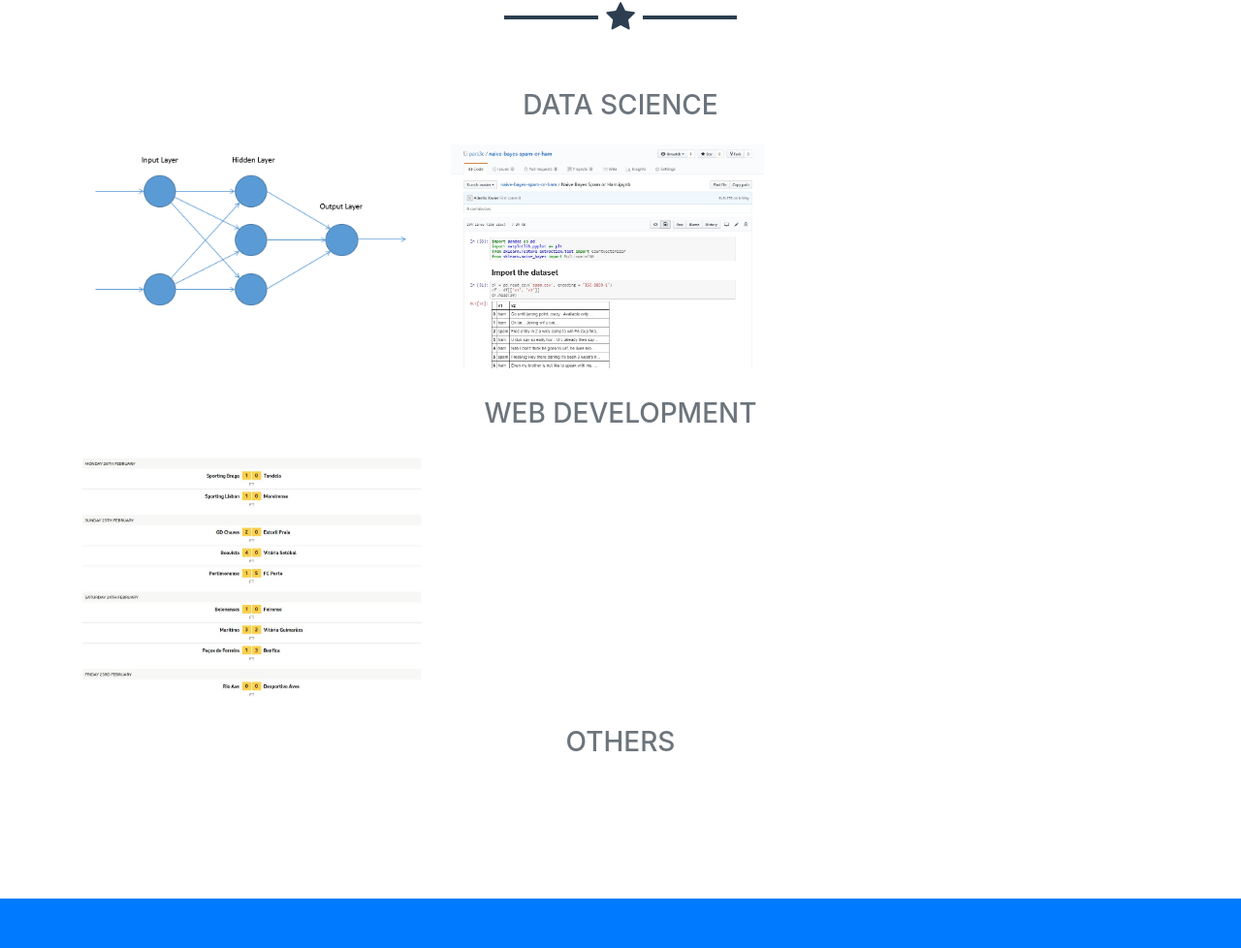
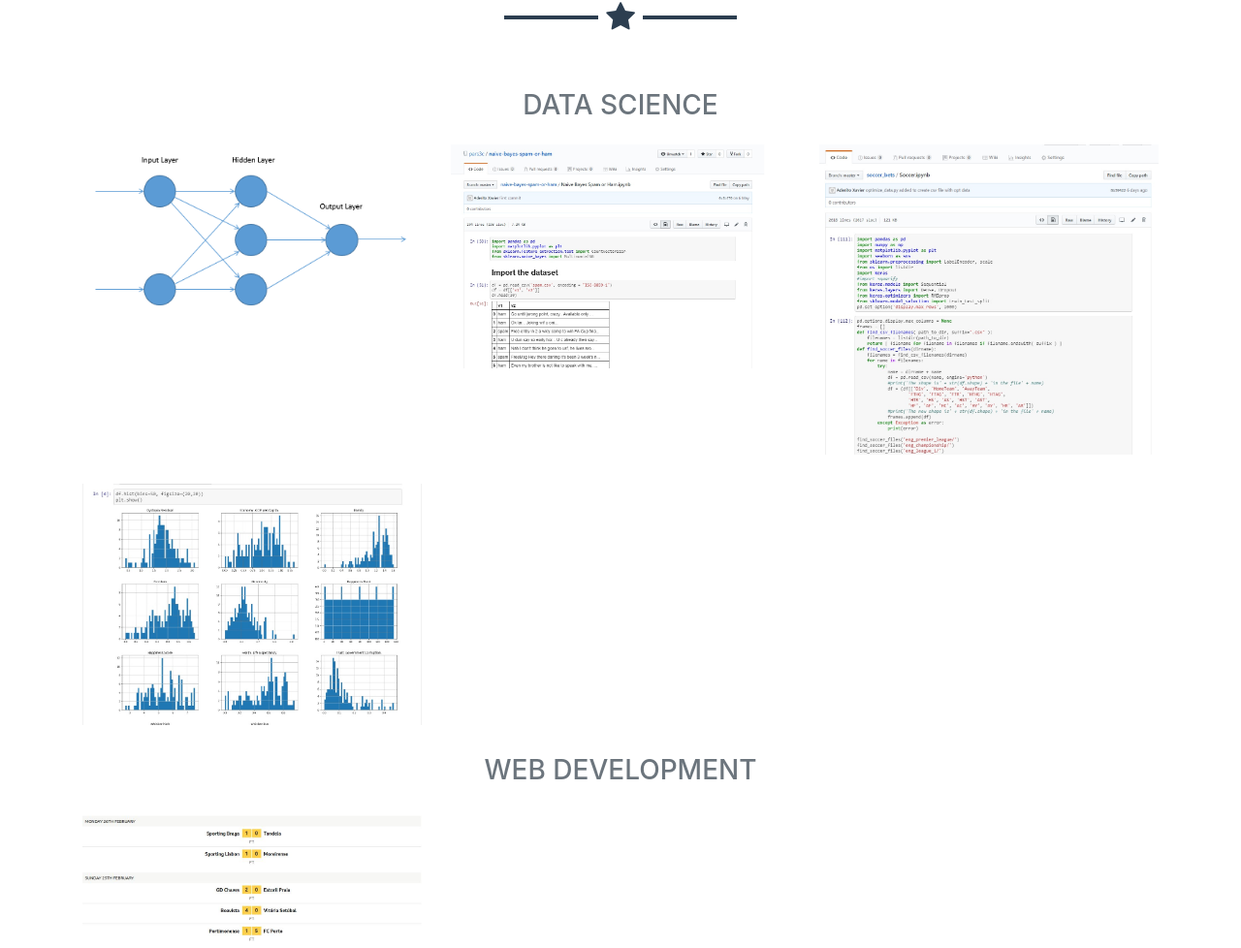
Before and after one commit to pars3c/portfolio-of-awesomeness, a website with bundled scripts: page index.html in a window 1280 px wide. Shown: the part 888-1866 px from the top of the page at 97% size. Built offline with nearby package versions, Linux system fonts and the light colour scheme; files whose address does not match are found by name.

Commit message:
added a few more projects

```diff
--- a/index.html
+++ b/index.html
@@ -91,13 +91,23 @@
               </a>
           </div>
           <div class="col-md-6 col-lg-4">
-            <a class="portfolio-item d-block mx-auto" href="#portfolio-modal-3">
+            <a class="portfolio-item d-block mx-auto" href="#soccer-results">
               <div class="portfolio-item-caption d-flex position-absolute h-100 w-100">
                 <div class="portfolio-item-caption-content my-auto w-100 text-center text-white">
                   <i class="fa fa-search-plus fa-3x"></i>
                 </div>
               </div>
-              <img class="img-fluid" src="img/portfolio/circus.png" alt="">
+              <img class="img-fluid" src="img/portfolio/soccer-results.jpg" alt="">
+            </a>
+          </div>
+          <div class="col-md-6 col-lg-4">
+            <a class="portfolio-item d-block mx-auto" href="#country-happiness">
+              <div class="portfolio-item-caption d-flex position-absolute h-100 w-100">
+                <div class="portfolio-item-caption-content my-auto w-100 text-center text-white">
+                  <i class="fa fa-search-plus fa-3x"></i>
+                </div>
+              </div>
+              <img class="img-fluid" src="img/portfolio/country-happiness.jpg" alt="">
             </a>
           </div>
           </div>
@@ -363,7 +373,7 @@
     </div>
 
     <!-- Portfolio Modal 4 -->
-    <div class="portfolio-modal mfp-hide" id="portfolio-modal-4">
+    <div class="portfolio-modal mfp-hide" id="soccer-results">
       <div class="portfolio-modal-dialog bg-white">
         <a class="close-button d-none d-md-block portfolio-modal-dismiss" href="#">
           <i class="fa fa-3x fa-times"></i>
@@ -373,7 +383,7 @@
             <div class="col-lg-8 mx-auto">
               <h2 class="text-secondary text-uppercase mb-0">Project Name</h2>
               <hr class="star-dark mb-5">
-              <img class="img-fluid mb-5" src="img/portfolio/game.png" alt="">
+              <img class="img-fluid mb-5" src="img/portfolio/soccer-results.jpg" alt="">
               <p class="mb-5">Lorem ipsum dolor sit amet, consectetur adipisicing elit. Mollitia neque assumenda ipsam nihil, molestias magnam, recusandae quos quis inventore quisquam velit asperiores, vitae? Reprehenderit soluta, eos quod consequuntur itaque. Nam.</p>
               <a class="btn btn-primary btn-lg rounded-pill portfolio-modal-dismiss" href="#">
                 <i class="fa fa-close"></i>
@@ -385,7 +395,7 @@
     </div>
 
     <!-- Portfolio Modal 5 -->
-    <div class="portfolio-modal mfp-hide" id="portfolio-modal-5">
+    <div class="portfolio-modal mfp-hide" id="country-happiness">
       <div class="portfolio-modal-dialog bg-white">
         <a class="close-button d-none d-md-block portfolio-modal-dismiss" href="#">
           <i class="fa fa-3x fa-times"></i>
@@ -395,7 +405,7 @@
             <div class="col-lg-8 mx-auto">
               <h2 class="text-secondary text-uppercase mb-0">Project Name</h2>
               <hr class="star-dark mb-5">
-              <img class="img-fluid mb-5" src="img/portfolio/safe.png" alt="">
+              <img class="img-fluid mb-5" src="img/portfolio/country-happiness.jpg" alt="">
               <p class="mb-5">Lorem ipsum dolor sit amet, consectetur adipisicing elit. Mollitia neque assumenda ipsam nihil, molestias magnam, recusandae quos quis inventore quisquam velit asperiores, vitae? Reprehenderit soluta, eos quod consequuntur itaque. Nam.</p>
               <a class="btn btn-primary btn-lg rounded-pill portfolio-modal-dismiss" href="#">
                 <i class="fa fa-close"></i>
```
Also changed, not shown: img/portfolio/country-happiness.jpg (added), img/portfolio/soccer-results.jpg (added).
